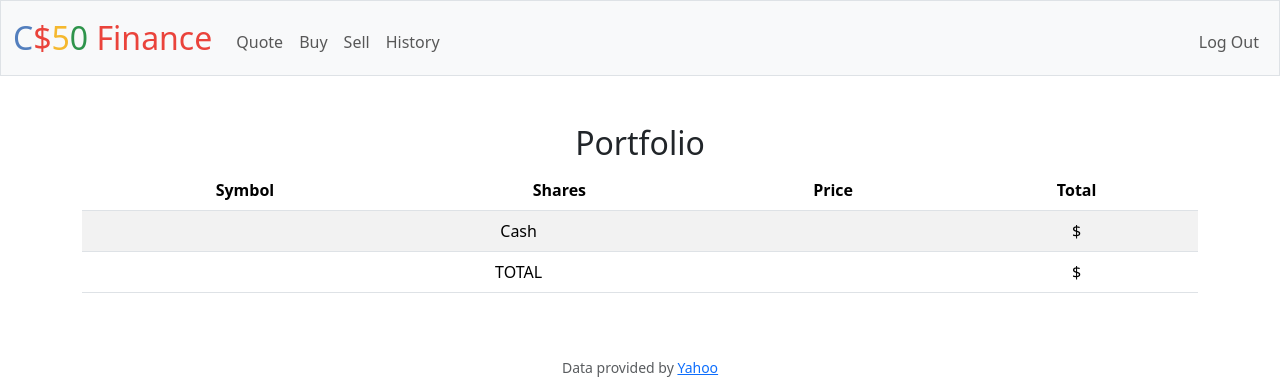
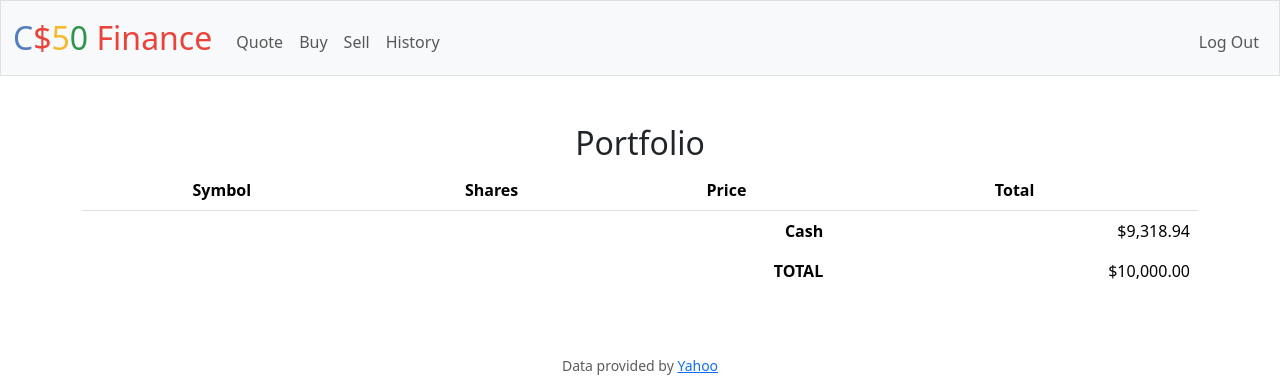
Before and after one commit to Ransometech/TrainMuscleFit, a Flask app: page / in a window 1280 px wide. Shown: the top 389 px of the page. Run offline with Flask 3, Linux system fonts and the light colour scheme; a user stored in the database is signed in; data comes from the database, SQL or seed files in the repository; data that the repository does not hold is empty; some libraries are stand-ins or nearby versions.

Commit message:
Fri, Jul 26, 2024, 1:03 PM +01:00

```diff
--- a/finance/templates/index.html
+++ b/finance/templates/index.html
@@ -24,14 +24,16 @@ Portfolio
             <td>{{ entry[3] }}</td>
         </tr>
         {% endfor %}
+    </tbody>
+    <tfoot>
         <tr>
-            <td colspan="3">Cash</td>
-            <td>${{ cash }}</td>
+            <td class="border-0 fw-bold text-end" colspan="3">Cash</td>
+            <td class="border-0 text-end">$9,318.94</td>
         </tr>
         <tr>
-            <td colspan="3">TOTAL</td>
-            <td>${{ total }}</td>
+            <td class="border-0 fw-bold text-end" colspan="3">TOTAL</td>
+            <td class="border-0 w-bold text-end">$10,000.00</td>
         </tr>
-    </tbody>
+    </tfoot>
 </table>
 {% endblock %}
```
